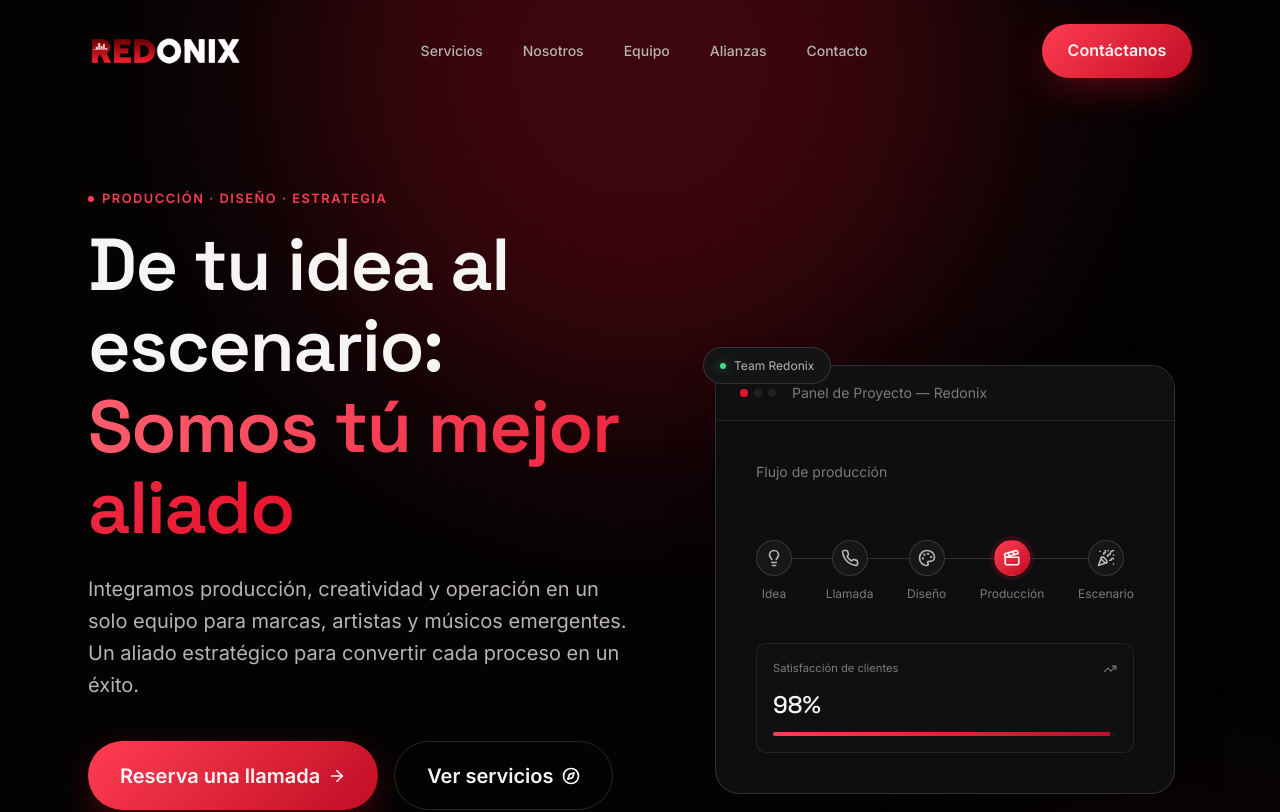
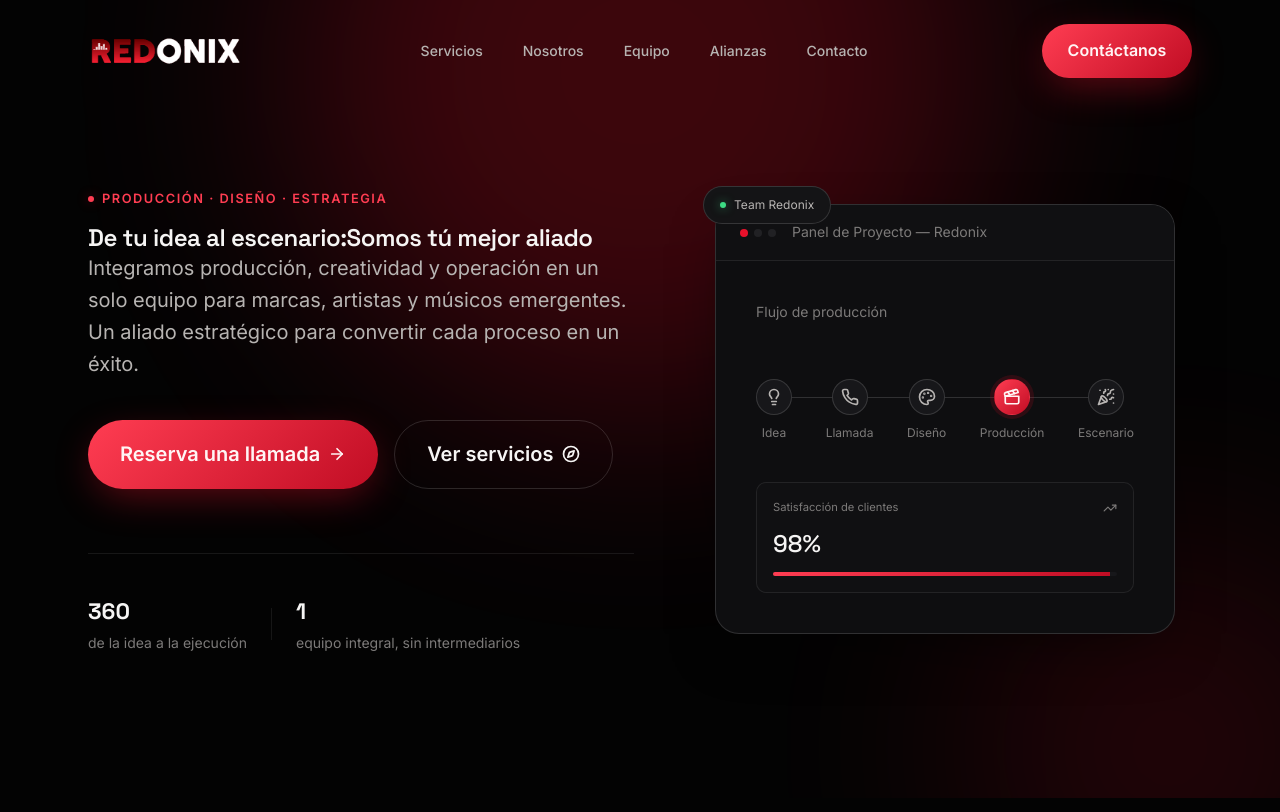
Before and after one commit to jesusShadown/Redonix, a React (Vite) app: page / in a window 1280 px wide. Shown: the top 812 px of the page. Built offline with nearby package versions, Linux system fonts and the light colour scheme.

Commit message:
latenciav13-07-2026-1816

```diff
--- a/src/components/Hero.jsx
+++ b/src/components/Hero.jsx
@@ -14,8 +14,8 @@
         <div className="hero__content">
           <span className="eyebrow">Producción · Diseño · Estrategia</span>
 
-          <h1 className="hero__title">
-            De tu idea al escenario: <span className="hero__title-accent">Somos tú mejor aliado</span>  </h1>
+          <h1 >
+            De tu idea al escenario:Somos tú mejor aliado  </h1>
 
           <p className="hero__subtitle">
             Integramos producción, creatividad y operación en un solo equipo para marcas, artistas y músicos
```
